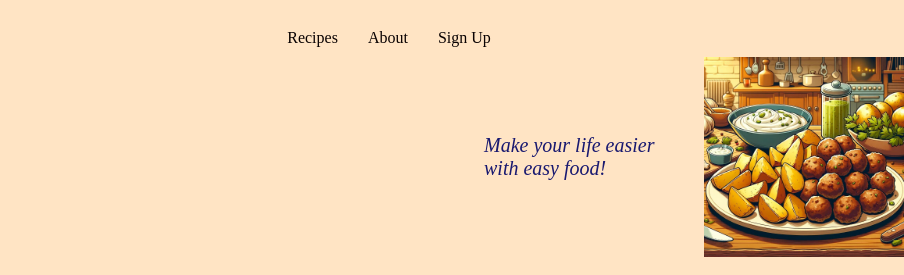
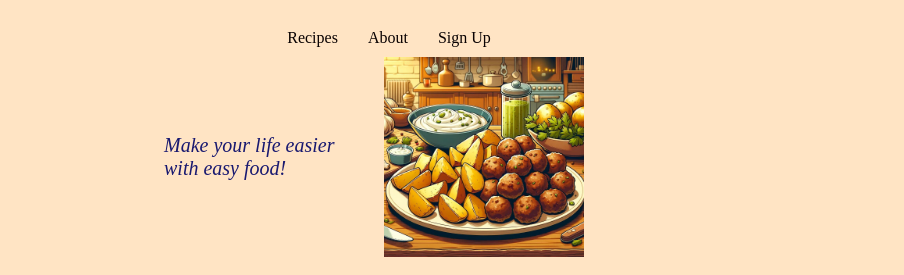
Before and after one commit to Matildadl/easyrecipe1, a plain HTML site: page index.html in a window 768 px wide. Shown: the part 61-336 px from the top of the page, 904 px wide, since content can reach past the window. Drawn offline with Linux system fonts and the light colour scheme.

Commit message:
changed css

```diff
--- a/assets/style.css
+++ b/assets/style.css
@@ -167,11 +167,13 @@ li {
         border-radius: 10%;
         display: flex;
         justify-content: center;
+
     }
     .foodplate {
         height: 200px;
         width: 250;
-
+        justify-content: right;
+        padding-left: 50%;
     }
 
 
```
